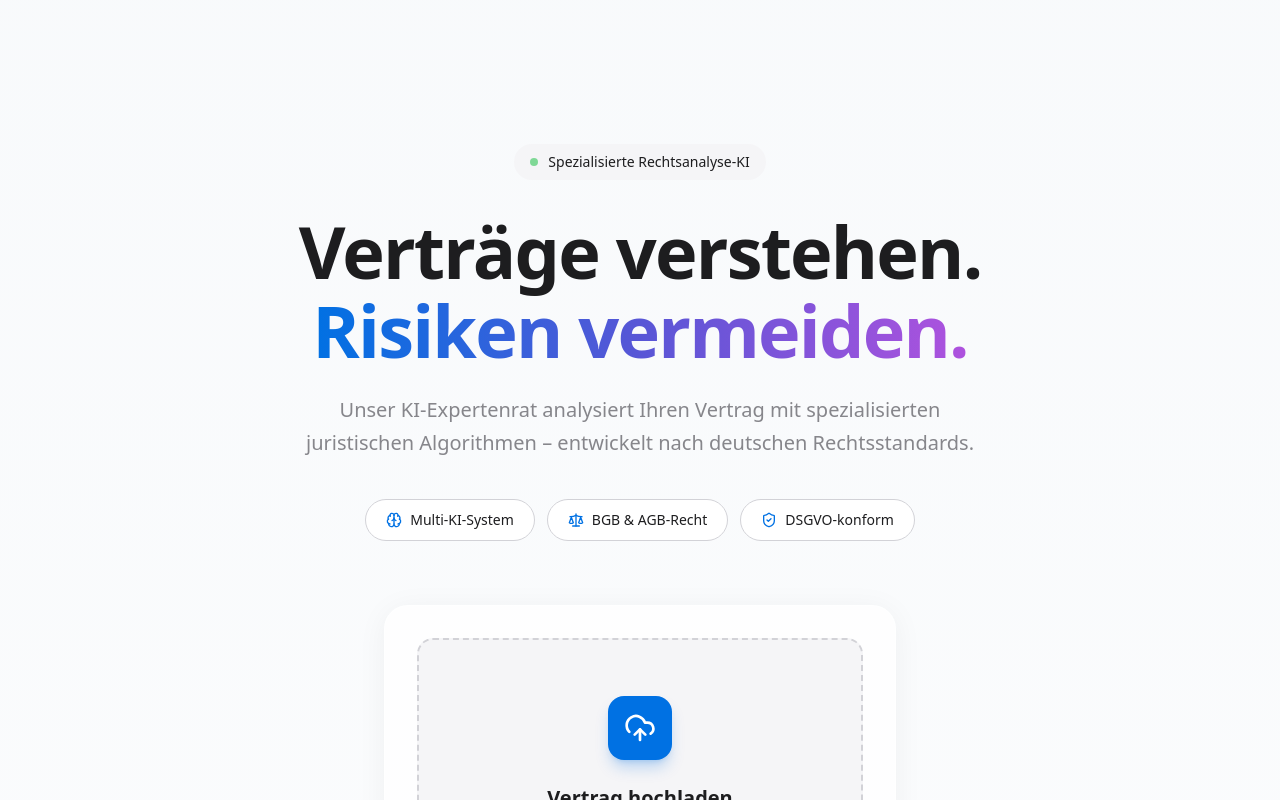
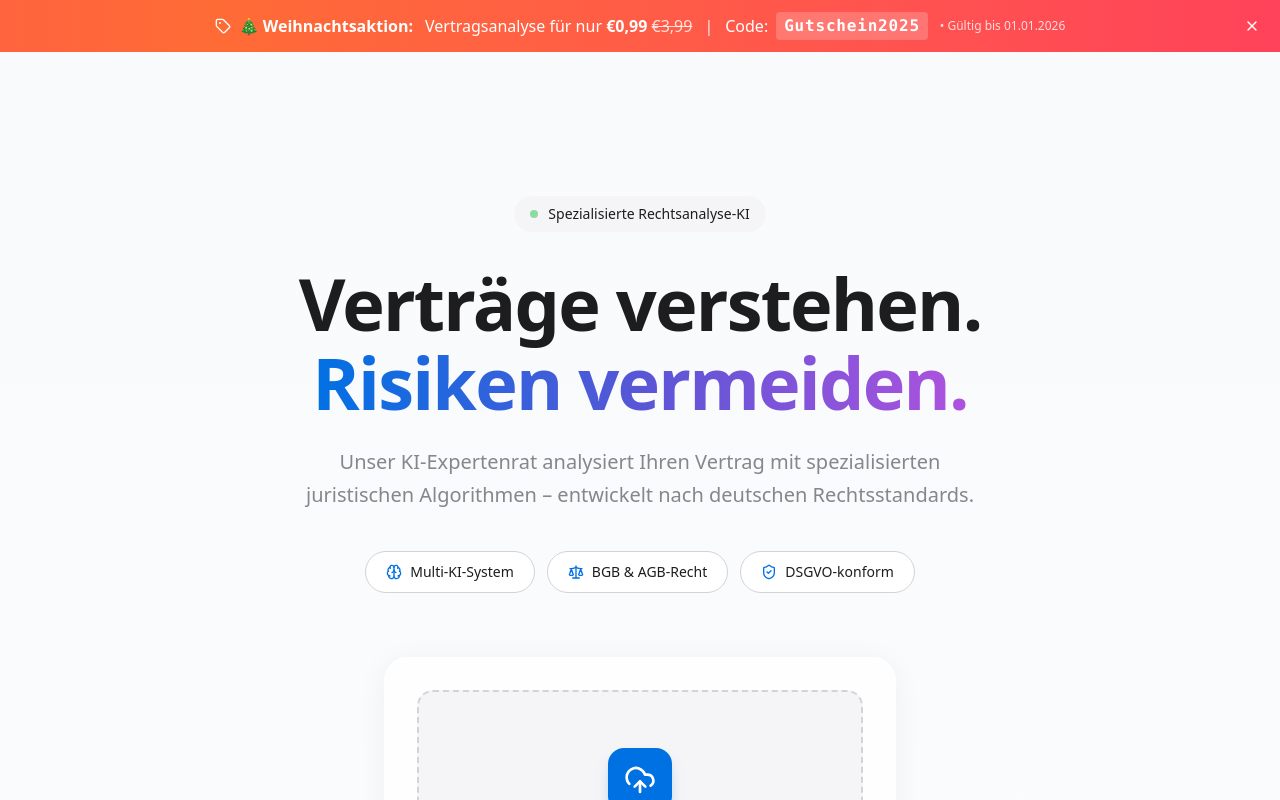
Before and after one commit to cetine/klarwerk-ai, a Next.js app: page / in a window 1280 px wide. Shown: the top 800 px of the page. Built offline with nearby package versions, Linux system fonts and the light colour scheme.

Commit message:
feat: Add promotional banner and update pricing components to reflect a limited-time offer, including a new gradient animation.

```diff
--- a/app/globals.css
+++ b/app/globals.css
@@ -146,6 +146,24 @@ section {
   100% {
     background-position: 200% 0;
   }
+}
+
+@keyframes gradient {
+  0% {
+    background-position: 0% 50%;
+  }
+
+  50% {
+    background-position: 100% 50%;
+  }
+
+  100% {
+    background-position: 0% 50%;
+  }
+}
+
+.animate-gradient {
+  animation: gradient 3s ease infinite;
 }
 
 /* Animation utilities */
--- a/app/page.tsx
+++ b/app/page.tsx
@@ -3,10 +3,12 @@ import { AICouncil } from "@/components/AICouncil";
 import { Features } from "@/components/Features";
 import { Pricing } from "@/components/Pricing";
 import { Footer } from "@/components/Footer";
+import { PromoBanner } from "@/components/PromoBanner";
 
 export default function Home() {
   return (
     <main className="min-h-screen bg-gradient-to-b from-slate-50 via-white to-slate-50">
+      <PromoBanner />
       <Hero />
       <AICouncil />
       <Features />
--- a/components/Features.tsx
+++ b/components/Features.tsx
@@ -90,7 +90,7 @@ export function Features() {
                             { value: "< 2 Min.", label: "Analysezeit" },
                             { value: "24h", label: "Auto-Löschung" },
                             { value: "100%", label: "DSGVO-konform" },
-                            { value: "€3,99", label: "Pro Dokument" },
+                            { value: "€0,99", label: "Statt €3,99" },
                         ].map((stat, index) => (
                             <div key={index} className="text-center">
                                 <div className="text-3xl md:text-4xl font-semibold text-white mb-2">
--- a/components/Hero.tsx
+++ b/components/Hero.tsx
@@ -3,7 +3,7 @@ import { CheckCircle2, ShieldCheck, Zap, Scale, Brain } from "lucide-react";
 
 export function Hero() {
     return (
-        <section className="relative overflow-hidden pt-24 pb-32 lg:pt-36 lg:pb-44">
+        <section className="relative overflow-hidden pt-24 pb-32 lg:pt-36 lg:pb-44" id="upload">
             <div className="container mx-auto px-4 relative z-10">
                 <div className="text-center max-w-4xl mx-auto mb-16 stagger-children">
                     {/* Badge */}
--- a/components/Pricing.tsx
+++ b/components/Pricing.tsx
@@ -1,4 +1,4 @@
-import { Check, Brain, Scale, Shield } from "lucide-react";
+import { Check, Brain, Scale, Shield, Tag } from "lucide-react";
 import { Button } from "@/components/ui/button";
 
 export function Pricing() {
@@ -26,11 +26,25 @@ export function Pricing() {
                         </div>
 
                         <div className="p-10 text-center border-b border-[#f5f5f7]">
+                            {/* Limited Time Offer Badge */}
+                            <div className="inline-flex items-center gap-2 px-4 py-2 bg-[#ff375f]/10 text-[#ff375f] text-sm font-semibold rounded-full mb-4">
+                                <Tag className="w-4 h-4" />
+                                Nur bis 01.01.2026
+                            </div>
                             <p className="text-[#86868b] font-medium mb-4">Expertenanalyse</p>
-                            <div className="flex items-baseline justify-center text-[#1d1d1f]">
-                                <span className="text-6xl font-semibold">€3,99</span>
+                            <div className="flex items-baseline justify-center gap-3 text-[#1d1d1f]">
+                                <span className="text-2xl text-[#86868b] line-through">€3,99</span>
+                                <span className="text-6xl font-semibold text-[#34c759]">€0,99</span>
                             </div>
                             <p className="text-[#86868b] mt-2">pro Dokument</p>
+
+                            {/* Coupon Code */}
+                            <div className="mt-6 p-4 bg-gradient-to-r from-[#0071e3]/5 to-[#5856d6]/5 rounded-2xl border border-[#0071e3]/20">
+                                <p className="text-sm text-[#86868b] mb-2">Gutscheincode beim Checkout eingeben:</p>
+                                <div className="inline-flex items-center gap-2 px-4 py-2 bg-white rounded-lg border-2 border-dashed border-[#0071e3]">
+                                    <code className="text-lg font-bold text-[#0071e3] tracking-wider">Gutschein2025</code>
+                                </div>
+                            </div>
                         </div>
 
                         <div className="p-10">
@@ -55,9 +69,11 @@ export function Pricing() {
                                 })}
                             </ul>
 
-                            <Button className="w-full mt-8 bg-[#0071e3] hover:bg-[#0077ed] text-white font-semibold py-7 text-lg rounded-xl transition-all duration-300">
-                                Jetzt Vertrag prüfen
-                            </Button>
+                            <a href="#upload">
+                                <Button className="w-full mt-8 bg-[#0071e3] hover:bg-[#0077ed] text-white font-semibold py-7 text-lg rounded-xl transition-all duration-300">
+                                    Jetzt Vertrag prüfen
+                                </Button>
+                            </a>
                         </div>
                     </div>
 
--- /dev/null
+++ b/components/PromoBanner.tsx
@@ -0,0 +1,48 @@
+"use client";
+
+import { Tag, X } from "lucide-react";
+import { useState, useEffect } from "react";
+
+export function PromoBanner() {
+    const [isVisible, setIsVisible] = useState(true);
+    const [isExpired, setIsExpired] = useState(false);
+
+    useEffect(() => {
+        // Check if offer has expired
+        const expiryDate = new Date("2026-01-01T00:00:00");
+        if (new Date() >= expiryDate) {
+            setIsExpired(true);
+        }
+    }, []);
+
+    if (!isVisible || isExpired) return null;
+
+    return (
+        <div className="relative bg-gradient-to-r from-[#ff375f] via-[#ff6b35] to-[#ff375f] bg-[length:200%_100%] animate-gradient text-white py-3 px-4">
+            <div className="container mx-auto flex items-center justify-center gap-4 text-sm md:text-base">
+                <div className="flex items-center gap-3 flex-wrap justify-center">
+                    <div className="flex items-center gap-2 font-semibold">
+                        <Tag className="w-4 h-4" />
+                        <span>🎄 Weihnachtsaktion:</span>
+                    </div>
+                    <span className="font-medium">
+                        Vertragsanalyse für nur <span className="font-bold">€0,99</span>{" "}
+                        <span className="text-white/80 line-through">€3,99</span>
+                    </span>
+                    <span className="hidden md:inline text-white/90">|</span>
+                    <span className="flex items-center gap-2">
+                        Code: <code className="bg-white/20 px-2 py-0.5 rounded font-bold tracking-wider">Gutschein2025</code>
+                    </span>
+                    <span className="hidden sm:inline text-white/80 text-xs">• Gültig bis 01.01.2026</span>
+                </div>
+                <button
+                    onClick={() => setIsVisible(false)}
+                    className="absolute right-4 p-1 hover:bg-white/20 rounded-full transition-colors"
+                    aria-label="Banner schließen"
+                >
+                    <X className="w-4 h-4" />
+                </button>
+            </div>
+        </div>
+    );
+}
--- a/components/UploadForm.tsx
+++ b/components/UploadForm.tsx
@@ -251,7 +251,7 @@ export function UploadForm() {
                                     ) : (
                                         <span className="flex items-center gap-2">
                                             <Zap className="w-5 h-5" />
-                                            Jetzt analysieren · €3,99
+                                            Jetzt analysieren · <span className="line-through text-white/50">€3,99</span> €0,99
                                         </span>
                                     )}
                                 </Button>
```
